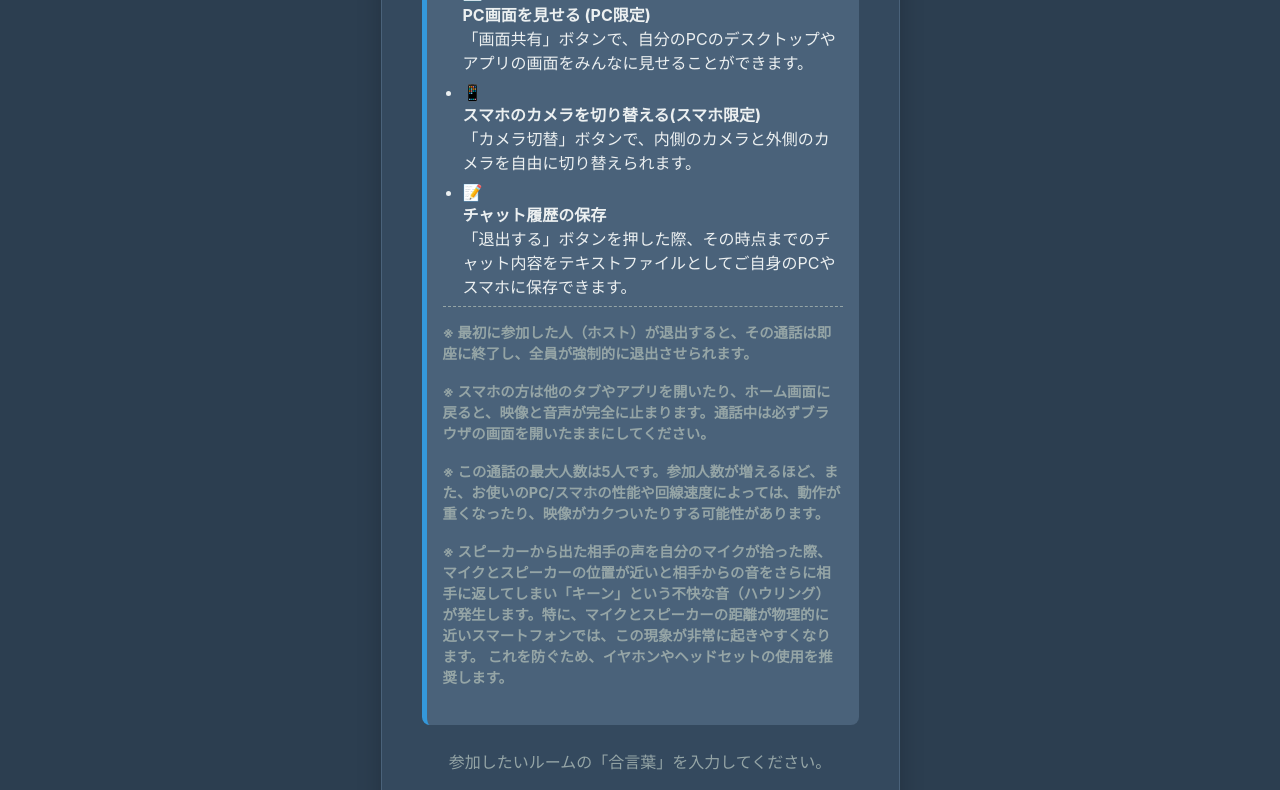
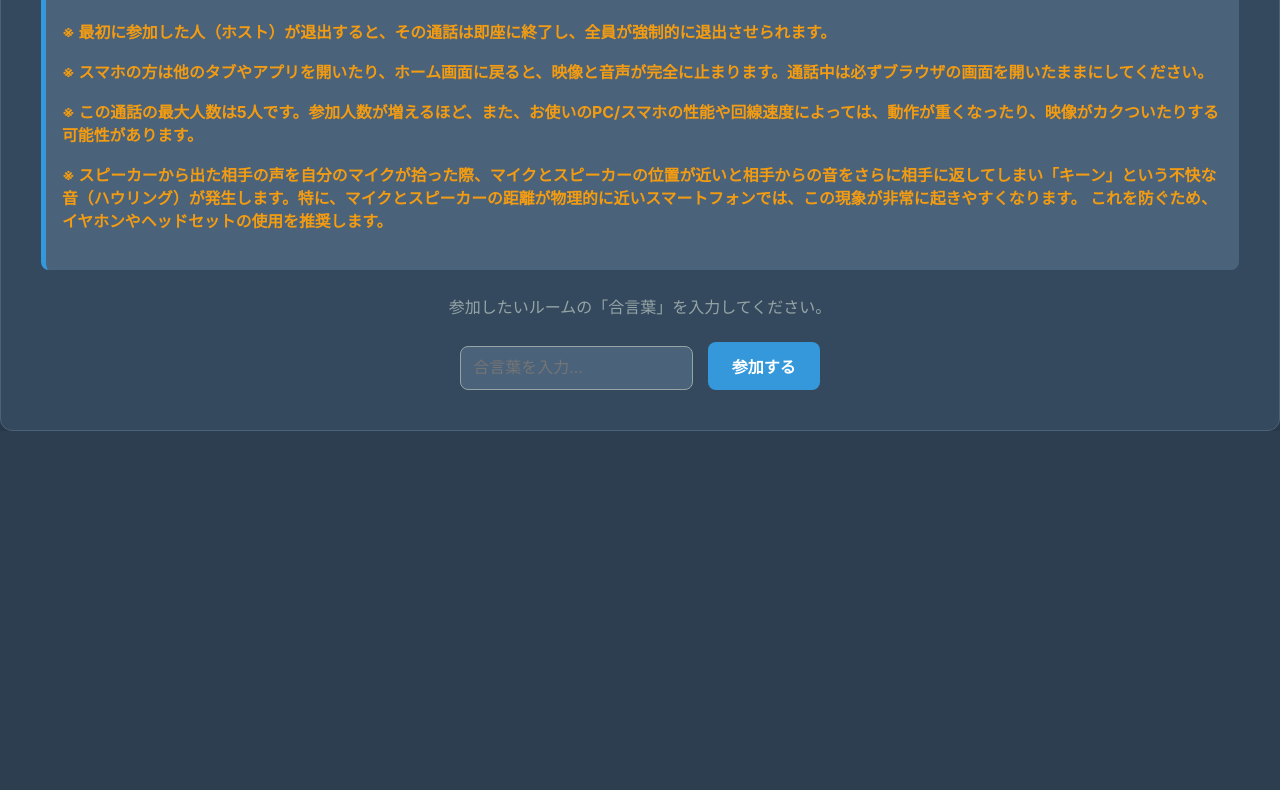
Before and after one commit to kkkkk-a/camera_call, a website: page public/index.html in a window 1280 px wide. Shown: the part 581-1371 px from the top of the page. After the commit the page ends 1012 px from the top, so only its background shows below. Drawn offline with nearby package versions, Linux system fonts and the light colour scheme; no server answers.

Commit message:
Update style.css

```diff
--- a/public/style.css
+++ b/public/style.css
@@ -32,6 +32,7 @@ body {
     font-size: 16px;
     -webkit-font-smoothing: antialiased;
     -moz-osx-font-smoothing: grayscale;
+    touch-action: manipulation;
 }
 
 /* ========================================
@@ -84,7 +85,7 @@ body {
     background-color: #5dade2;
 }
 .instructions {
-    max-width: 400px;
+    min-width: 400px;
     margin: 0 auto 1.5em auto;
     text-align: left;
     background-color: var(--bg-light);
@@ -93,28 +94,44 @@ body {
     border-left: 5px solid var(--blue);
 }
 
-.instructions p {
-    margin-top: 0;
-    margin-bottom: 0.5em;
+/* ========================================
+   説明エリアの追加スタイル
+   ======================================== */
+.instructions p strong {
+    font-size: 1.1em;
+    color: var(--blue);
+}
+
+.instructions .device-features {
+    list-style-type: none;
+    padding-left: 0;
+}
+.instructions .device-features li {
+    display: flex;
+    align-items: center;
+    margin-bottom: 1em;
+}
+
+.instructions .device-icon {
+    font-size: 2em;
+    margin-right: 10px;
+    flex-shrink: 0;
+}
+
+/* 注意事項セクションのスタイル */
+.instructions .notes {
+    margin-top: 1.5em;
+    padding-top: 1em;
+    border-top: 2px solid var(--border-color);
+    font-size: 0.9em;
     color: var(--text-light);
 }
 
-.instructions ul {
-    margin: 0;
-    padding-left: 20px;
+.instructions .notes strong {
+    color: var(--orange);
 }
 
-.instructions li {
-    margin-bottom: 0.5em;
-}
 
-.instructions .notes {
-    margin-top: 1em;
-    padding-top: 1em;
-    border-top: 1px dashed var(--grey);
-    font-size: 0.9em;
-    color: var(--grey);
-}
 /* ========================================
    通話画面レイアウト
    ======================================== */
@@ -371,3 +388,31 @@ body {
 ::-webkit-scrollbar-thumb:hover {
     background: var(--grey);
 }
+/* ★★★★★ 強制退出ボタン */
+.kick-button {
+    position: absolute;
+    top: 5px;
+    right: 5px;
+    width: 24px;
+    height: 24px;
+    border-radius: 50%;
+    border: none;
+    background-color: rgba(231, 76, 60, 0.8); /* 赤色 */
+    color: white;
+    font-size: 16px;
+    line-height: 24px;
+    text-align: center;
+    cursor: pointer;
+    opacity: 0; /* 普段は非表示 */
+    transition: opacity 0.2s;
+    z-index: 3;
+}
+
+/* ビデオにマウスオーバーした時だけボタンを表示 */
+.video-wrapper:hover .kick-button {
+    opacity: 1;
+}
+
+.kick-button:hover {
+    background-color: rgba(192, 57, 43, 1.0);
+}
```
